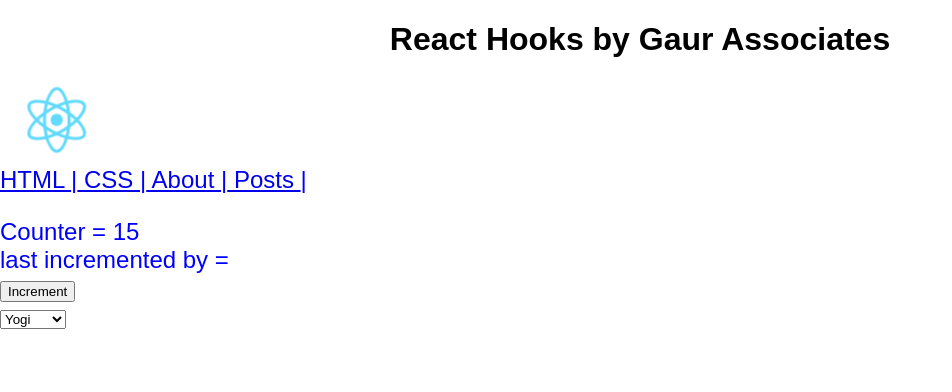
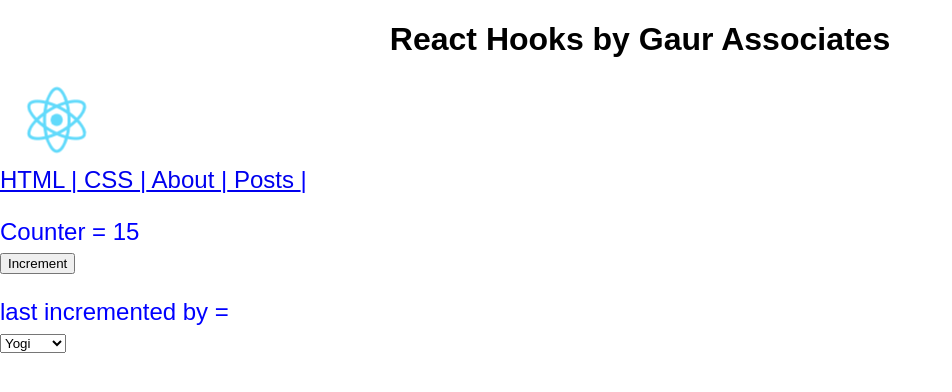
Before and after one commit to gaur-associates/react-sample-hooks, a React (Create React App) app: page / in a window 1280 px wide. Shown: the top 392 px of the page, without its empty margins (0-952 px from the left). Built offline with nearby package versions, Linux system fonts and the light colour scheme.

Commit message:
refactor to have increment button and last user in different components

```diff
--- a/src/App.js
+++ b/src/App.js
@@ -1,7 +1,8 @@
 import React, { Component } from "react";
 import logo from "./logo.svg";
 import "./App.css";
-import Demo from "./Demo";
+import IncButton from "./IncButton";
+import ChangeUser from "./ChangeUser";
 
 import { Link, Route } from "react-router-dom";
 import Html from "./routes/html";
@@ -46,7 +47,8 @@
             <Route path="/posts" component={LoadablePosts} />
           </div>
 
-          <Demo />
+          <IncButton />
+          <ChangeUser />
         </div>
       </StyleRoot>
     );
--- a/src/Demo.js
+++ b/src/ChangeUser.js
@@ -1,17 +1,14 @@
 import React, { Component } from "react";
-
 import { connect } from "react-redux";
 import { bindActionCreators } from "redux";
-import { incCounter, lastUser } from "./actions.js";
+import { lastUser } from "./actions.js";
 import getListOfUsers from "./listOfUsers";
 
-class Demo extends Component {
+class ChangeUser extends Component {
   render() {
     return (
       <p>
-        Counter = {this.props.counter} <br />
         last incremented by = {this.props.userName} <br />
-        <button onClick={this.props.increment}>Increment</button> <br />
         <select onChange={this.change}>{getListOfUsers()}</select>
       </p>
     );
@@ -24,7 +21,6 @@
 
 function mapStateToProps(state) {
   return {
-    counter: state.cnt,
     userName: state.user
   };
 }
@@ -32,7 +28,6 @@
 function matchDispatchToProps(dispatch) {
   return bindActionCreators(
     {
-      increment: incCounter,
       changeUserName: lastUser
     },
     dispatch
@@ -42,4 +37,4 @@
 export default connect(
   mapStateToProps,
   matchDispatchToProps
-)(Demo);
+)(ChangeUser);
--- /dev/null
+++ b/src/IncButton.js
@@ -0,0 +1,35 @@
+import React, { Component } from "react";
+import { connect } from "react-redux";
+import { bindActionCreators } from "redux";
+import { incCounter } from "./actions.js";
+
+class IncButton extends Component {
+  render() {
+    return (
+      <p>
+        Counter = {this.props.counter} <br />
+        <button onClick={this.props.increment}>Increment</button> <br />
+      </p>
+    );
+  }
+}
+
+function mapStateToProps(state) {
+  return {
+    counter: state.cnt
+  };
+}
+
+function matchDispatchToProps(dispatch) {
+  return bindActionCreators(
+    {
+      increment: incCounter
+    },
+    dispatch
+  );
+}
+
+export default connect(
+  mapStateToProps,
+  matchDispatchToProps
+)(IncButton);
```
